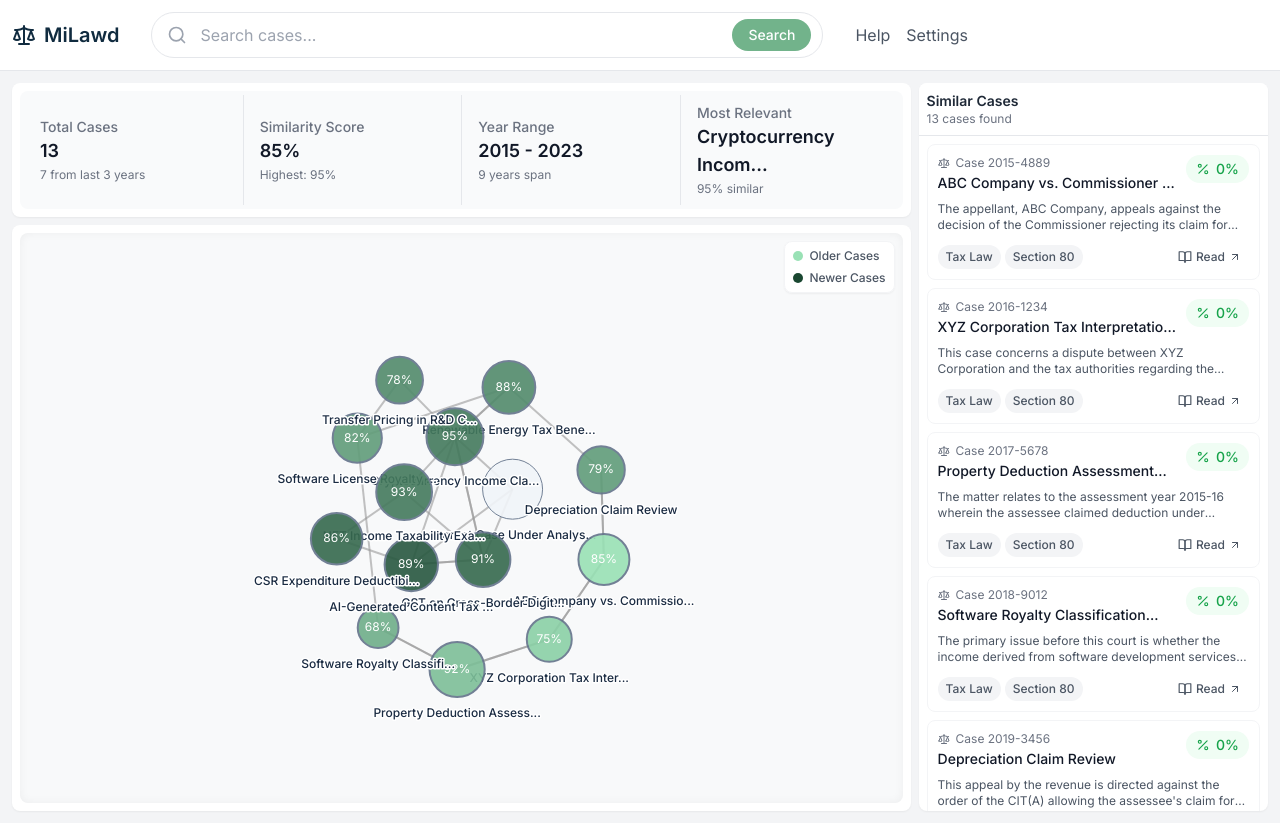
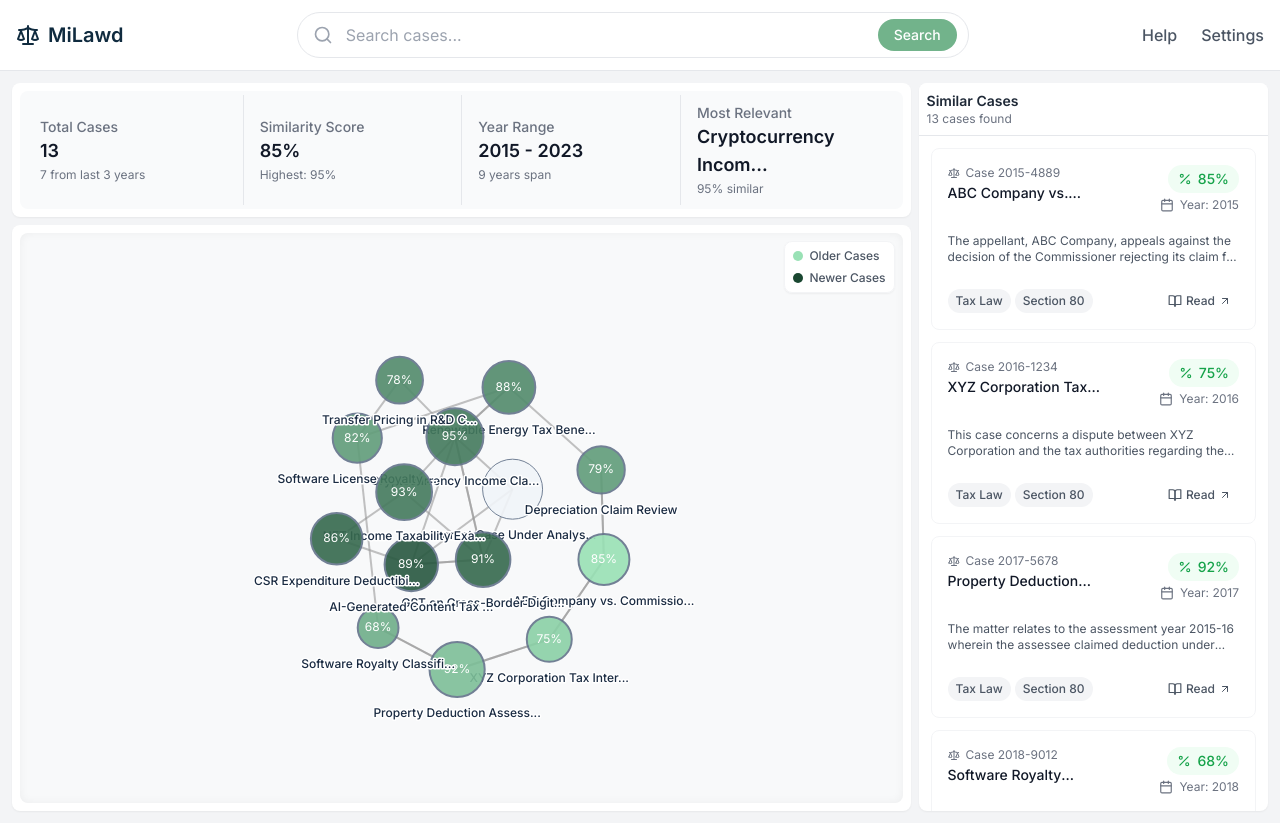
Before and after one commit to sankalp021/MiLawd, a Next.js app: page / in a window 1280 px wide. Built offline with nearby package versions, Linux system fonts and the light colour scheme.

Commit message:
refactor Card, CaseDisplay, and Navbar components for improved layout, styling, and functionality

```diff
--- a/src/components/Card.tsx
+++ b/src/components/Card.tsx
@@ -7,7 +7,7 @@ interface CardProps {
   date?: string;
   description: string;
   sentiment?: string;
-  polarity?: string;
+  polarity?: number; // Change default to number
   subjectivity?: string;
   isReference?: boolean;
 }
@@ -19,7 +19,7 @@ export default function Card({
   date,
   description,
   sentiment,
-  polarity = "0",
+  polarity = 0, // Change default to number
   subjectivity = "0",
   isReference = false,
 }: CardProps) {
@@ -34,7 +34,7 @@ export default function Card({
         }
       `}
     >
-      <div className="p-2.5 space-y-2">
+      <div className="p-4 space-y-5">
         {/* Header Section */}
         <div className="flex items-start justify-between gap-2">
           <div className="flex-1 min-w-0"> {/* Added min-w-0 for text truncation */}
--- a/src/components/CaseDisplay.tsx
+++ b/src/components/CaseDisplay.tsx
@@ -52,24 +52,38 @@ export default function CaseDisplay({ searchQuery }: CaseDisplayProps) {
     setSelectedCase(null);
   }, [searchQuery]);
 
-  // When selectedCase changes, attempt to scroll its card into view.
+  // Updated scrolling logic with better handling
   useEffect(() => {
-    console.log('[SelectedCase] Changed selection:', selectedCase);
-    if (selectedCase && listContainerRef.current) {
-      requestAnimationFrame(() => {
-        const cardEl = listContainerRef.current!.querySelector(
-          `[data-case-id="${selectedCase.id}"]`
-        ) as HTMLElement;
-        if (cardEl) {
-          console.log('[Scroll] Found card for:', selectedCase.id);
-          cardEl.scrollIntoView({ behavior: 'smooth', block: 'center', inline: 'nearest' });
-          setTimeout(() => {
-            console.log('[Scroll] Finished scrolling to:', selectedCase.id);
-          }, 600);
+    if (selectedCase) {
+      console.log('[Scroll] Attempting to scroll to:', selectedCase.id);
+
+      // Give time for DOM to update
+      setTimeout(() => {
+        // Handle mobile scroll (horizontal)
+        const mobileContainer = document.querySelector('.mobile-cards-container');
+        const mobileCard = mobileContainer?.querySelector(`[data-case-id="${selectedCase.id}"]`);
+
+        // Handle desktop scroll (vertical)
+        const desktopContainer = document.querySelector('.desktop-cards-container');
+        const desktopCard = desktopContainer?.querySelector(`[data-case-id="${selectedCase.id}"]`);
+
+        if (window.innerWidth < 768 && mobileCard) {
+          mobileCard.scrollIntoView({
+            behavior: 'smooth',
+            inline: 'center',
+            block: 'nearest'
+          });
+          console.log('[Scroll] Scrolled mobile card into view');
+        } else if (desktopCard) {
+          desktopCard.scrollIntoView({
+            behavior: 'smooth',
+            block: 'center'
+          });
+          console.log('[Scroll] Scrolled desktop card into view');
         } else {
-          console.error('[Scroll] Card element not found for:', selectedCase.id);
+          console.error('[Scroll] No card element found');
         }
-      });
+      }, 100);
     }
   }, [selectedCase]);
 
@@ -137,7 +151,7 @@ export default function CaseDisplay({ searchQuery }: CaseDisplayProps) {
               <p className="text-xs text-gray-500">{relatedCases.length} found</p>
             </div>
             <div
-              className="flex overflow-x-auto gap-3 pb-2 snap-x snap-mandatory"
+              className="mobile-cards-container flex overflow-x-auto gap-4 pb-3"
               ref={listContainerRef}
             >
               {relatedCases.map((item) => (
@@ -145,7 +159,7 @@ export default function CaseDisplay({ searchQuery }: CaseDisplayProps) {
                   key={item.id}
                   data-case-id={item.id}
                   onClick={() => setSelectedCase(item)}
-                  className={`flex-none w-[85%] snap-center ${
+                  className={`flex-none w-[95%] snap-center ${
                     selectedCase?.id === item.id ? 'scale-[1.02] shadow-md' : ''
                   }`}
                 >
@@ -153,6 +167,8 @@ export default function CaseDisplay({ searchQuery }: CaseDisplayProps) {
                     source={item.description}
                     title={item.name}
                     caseId={item.id}
+                    date={`Year: ${item.year}`}
+                    polarity={item.similarityScore} // Pass the raw similarityScore directly
                     {...item}
                   />
                 </div>
@@ -190,7 +206,7 @@ export default function CaseDisplay({ searchQuery }: CaseDisplayProps) {
             <h2 className="text-sm font-semibold text-gray-800">Similar Cases</h2>
             <p className="text-xs text-gray-500">{relatedCases.length} cases found</p>
           </div>
-          <div className="flex flex-col gap-2 p-2 overflow-y-auto">
+          <div className="desktop-cards-container flex flex-col gap-3 p-3 overflow-y-auto">
             {relatedCases.map((item) => (
               <div
                 key={item.id}
@@ -204,6 +220,8 @@ export default function CaseDisplay({ searchQuery }: CaseDisplayProps) {
                   source={item.description}
                   title={item.name}
                   caseId={item.id}
+                  date={`Year: ${item.year}`}
+                  polarity={item.similarityScore} // Pass the raw similarityScore directly
                   {...item}
                 />
               </div>
--- a/src/components/Navbar.tsx
+++ b/src/components/Navbar.tsx
@@ -9,28 +9,29 @@ interface NavbarProps {
 export default function Navbar({ onSearch }: NavbarProps) {
   return (
     <nav className="bg-white border-b sticky top-0 z-50">
-      <div className="px-3 py-2 md:py-3">
-        <div className="max-w-[2000px] mx-auto flex flex-col md:flex-row items-center gap-2 md:gap-8">
-          <div className="flex w-full md:w-auto items-center justify-between">
-            <div className="flex items-center gap-2">
-              <Scale className="w-5 h-5 md:w-6 md:h-6 text-[#102B3F]" />
-              <span className="text-lg md:text-xl font-semibold text-[#102B3F]">MiLawd</span>
-            </div>
-            <div className="md:hidden">
-              <button className="p-1 hover:bg-gray-100 rounded-lg">
-                <Menu className="w-5 h-5 text-gray-600" />
-              </button>
-            </div>
+      <div className="px-4 py-3">
+        <div className="max-w-[2000px] mx-auto flex items-center justify-between gap-4">
+          {/* Logo section */}
+          <div className="flex items-center gap-2">
+            <Scale className="w-6 h-6 text-[#102B3F]" />
+            <span className="text-xl font-semibold text-[#102B3F]">MiLawd</span>
           </div>
 
-          <div className="w-full md:flex-1 max-w-2xl">
+          {/* Search section - centered */}
+          <div className="flex-1 max-w-2xl">
             <SearchBar onSearch={onSearch} />
           </div>
 
-          <div className="hidden md:flex items-center gap-4">
-            <button className="text-gray-600 hover:text-gray-900">Help</button>
-            <button className="text-gray-600 hover:text-gray-900">Settings</button>
+          {/* Actions section */}
+          <div className="hidden md:flex items-center gap-6">
+            <button className="text-gray-600 hover:text-gray-900 font-medium">Help</button>
+            <button className="text-gray-600 hover:text-gray-900 font-medium">Settings</button>
           </div>
+
+          {/* Mobile menu button */}
+          <button className="md:hidden p-2 hover:bg-gray-100 rounded-lg">
+            <Menu className="w-5 h-5 text-gray-600" />
+          </button>
         </div>
       </div>
     </nav>
```
